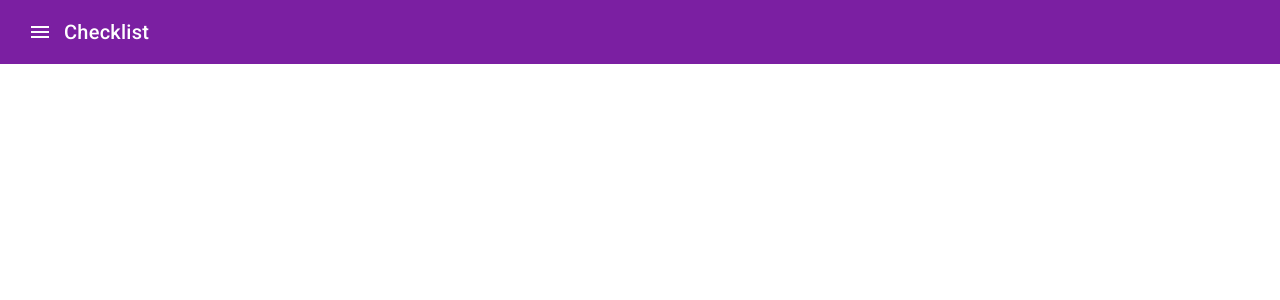
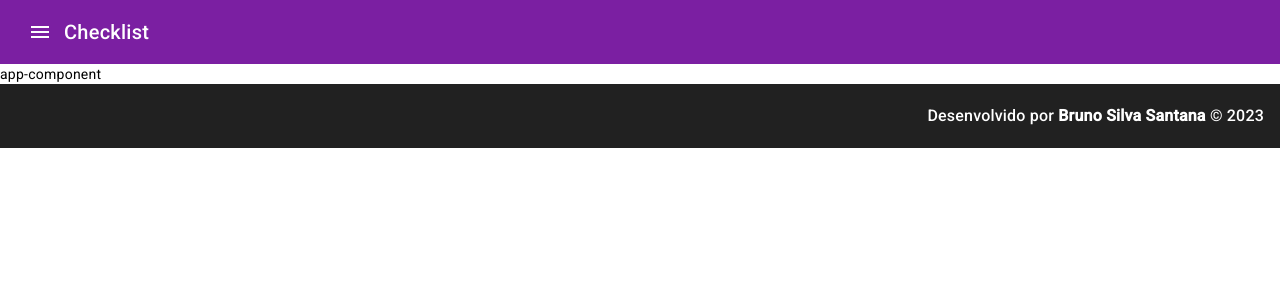
Before and after one commit to ibrunoss/fullstack-angular-springboot-mysql-aws, an Angular app in the folder front-end/: page / in a window 1280 px wide. Shown: the top 300 px of the page. Built offline with nearby package versions, Linux system fonts and the light colour scheme.

Commit message:
feat: footer component created

```diff
--- a/front-end/src/app/app.component.html
+++ b/front-end/src/app/app.component.html
@@ -1,2 +1,4 @@
 <app-header></app-header>
+app-component
 <router-outlet></router-outlet>
+<app-footer></app-footer>
--- a/front-end/src/app/app.module.ts
+++ b/front-end/src/app/app.module.ts
@@ -6,11 +6,13 @@
 import { BrowserAnimationsModule } from '@angular/platform-browser/animations';
 import { HeaderComponent } from './header/header.component';
 import { AppMaterialModule } from './app-material.module';
+import { FooterComponent } from './footer/footer.component';
 
 @NgModule({
   declarations: [
     AppComponent,
     HeaderComponent,
+    FooterComponent,
   ],
   imports: [
     BrowserModule,
--- /dev/null
+++ b/front-end/src/app/footer/footer.component.css
@@ -0,0 +1,14 @@
+.app-footer-container {
+  justify-content: end;
+  font-size: 1rem;
+}
+
+.app-footer-container a {
+  font-weight: bold;
+  text-decoration: none;
+  color: inherit;
+}
+
+.app-footer-container a:hover {
+  text-decoration: underline;
+}
--- /dev/null
+++ b/front-end/src/app/footer/footer.component.html
@@ -0,0 +1,10 @@
+<mat-toolbar class="app-footer-container">
+  <span>
+    Desenvolvido por
+    <a href="http://www.ibrunoss.com" target="_blank" rel="noopener">
+      Bruno Silva Santana
+    </a>
+    &copy;
+    {{ year }}
+  </span>
+</mat-toolbar>
--- /dev/null
+++ b/front-end/src/app/footer/footer.component.ts
@@ -0,0 +1,10 @@
+import { Component } from '@angular/core';
+
+@Component({
+  selector: 'app-footer',
+  templateUrl: './footer.component.html',
+  styleUrls: ['./footer.component.css'],
+})
+export class FooterComponent {
+  public year = new Date().getFullYear();
+}
```
Also changed, not shown: 1 other file (tests, documents, lock files or other folders).
